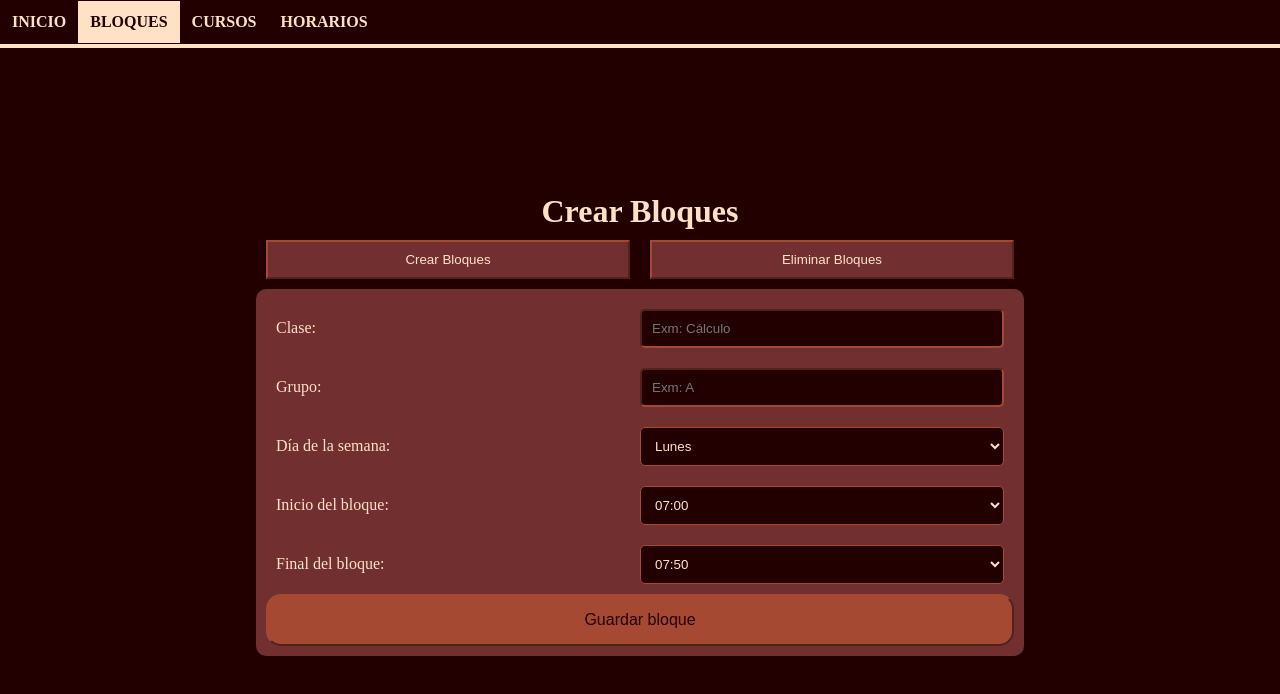
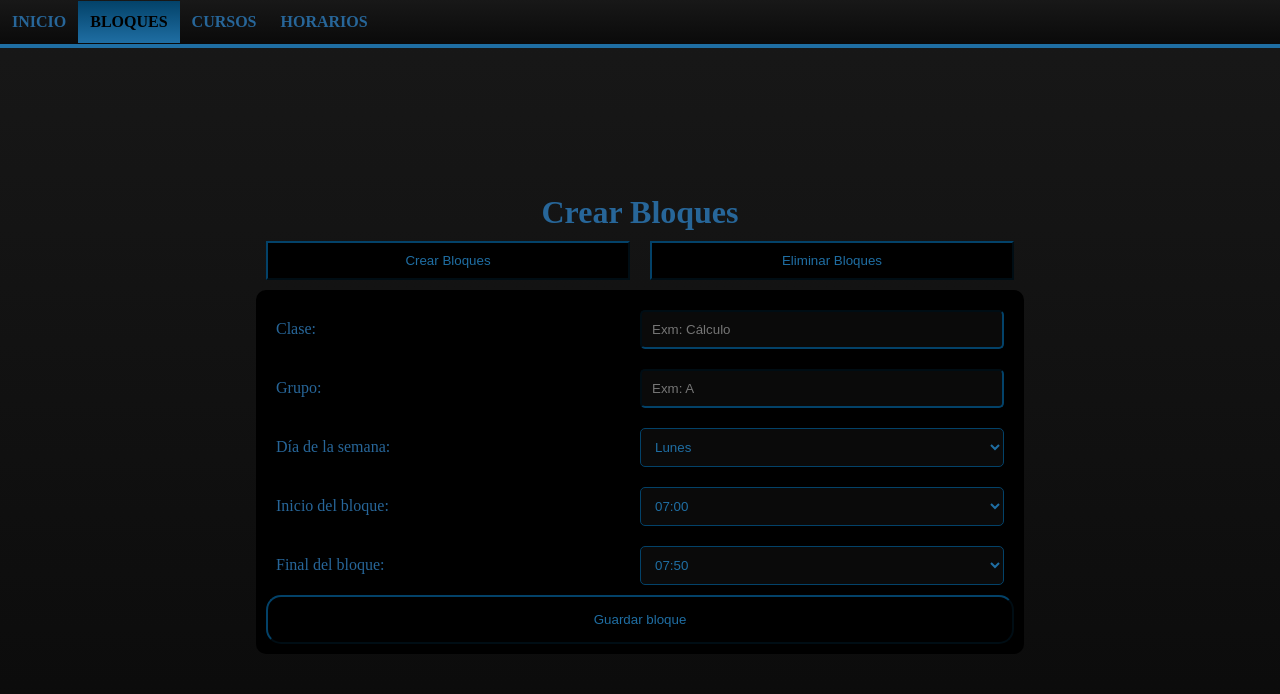
Before and after one commit to JGQH/Schedule-JS, a Next.js app: page /blocks/create in a window 1280 px wide. Shown: the top 694 px of the page. Built offline with nearby package versions, Linux system fonts and the light colour scheme.

Commit message:
Modifies color palette
- Rewrites the entire color palette and how to import them
- Modifies styling of navbar options

```diff
--- a/components/DispSelectors/DispSelectors.module.scss
+++ b/components/DispSelectors/DispSelectors.module.scss
@@ -13,9 +13,9 @@
 
     .checkerClass {
         padding: 10px;
-        border: 1px solid $color_2;
+        border: 1px solid getBlue(2);
         border-radius: 10px;
-        background-color: $color_1;
+        background-color: getDark(0);
     }
 
     .checkerGroups {
--- a/components/Navbar/Navbar.module.scss
+++ b/components/Navbar/Navbar.module.scss
@@ -5,7 +5,7 @@
     $paddingSpace: .75rem;
     position: fixed;
     overflow-x: auto;
-    background-color: $color_0;
+    background: linear-gradient(0, getDark(1) 0%, getDark(3) 100%);
 
     width: 100%;
     height: (2 * $paddingSpace) + $bottomLine + 1.24rem;
@@ -13,15 +13,21 @@
     display: flex;
     flex-direction: row;
     align-items: center;
-    border-bottom: $bottomLine solid $color_5;
+    border-bottom: $bottomLine solid getBlue(3);
 
-    .navOption {
+    .navOption, .navSelected {
         cursor: pointer;
         padding: $paddingSpace;
+        transition: all .25s;
+    }
 
-        &.navSelected {
-            color: $color_0;
-            background-color: $color_5;
-        }
+    .navOption:hover {
+        color: getBlue(0);
+        background: getDark(3);
+    }
+
+    .navSelected {
+        color: getDark(0);
+        background: linear-gradient(0, getBlue(3) 0%, getBlue(0) 100%);
     }
 }
--- a/components/Navbar/Selector.jsx
+++ b/components/Navbar/Selector.jsx
@@ -2,7 +2,7 @@ import styles from './Navbar.module.scss'
 
 const Selector = ({ text, onClick, selected }) => {
     return (
-        <div className={`${styles.navOption} ${selected && styles.navSelected}`} onClick={() => onClick && onClick()}>
+        <div className={selected ? styles.navSelected : styles.navOption} onClick={() => onClick && onClick()}>
             <h4>{text.toUpperCase()}</h4>
         </div>
     );
--- a/components/Svgs/SvgClass.module.scss
+++ b/components/Svgs/SvgClass.module.scss
@@ -2,14 +2,14 @@
 
 .svgClass {
     path {
-        stroke: $color_5;
+        stroke: getBlue(3);
     }
 
     text {
-        fill: $color_5;
+        fill: getBlue(2);
     }
 
     .svgBlock {
-        fill: $color_2;
+        fill: getBlue(2);
     }
 }
--- a/components/Svgs/SvgSchedule.module.scss
+++ b/components/Svgs/SvgSchedule.module.scss
@@ -21,12 +21,16 @@
 
     .svgGraph {
         grid-area: schedule;
+        path {
+            fill: #CCC
+        }
     }
 
     .svgArrow {
         &Prev, &Next {
             @include styles_clicker;
             padding: 1rem;
+            border: 1px solid getBlue(3);
             border-radius: 1rem;
 
             aspect-ratio: 1;
--- a/pages/blocks/create/Blocks.module.scss
+++ b/pages/blocks/create/Blocks.module.scss
@@ -2,7 +2,7 @@
 
 .blocksContainer {
     .blocksForm {
-        background-color: $color_1;
+        background-color: getDark(0);
         border-radius: 10px;
         padding: 10px;
 
@@ -16,10 +16,10 @@
             }
 
             input, select{
-                background-color: $color_0;
-                border-color: $color_2;
+                background-color: getDark(1);
+                border-color: getBlue(0);
 
-                color: $color_5;
+                color: getBlue(3);
                 border-radius: 5px;
                 width: 100%;
                 padding: 10px;
@@ -28,17 +28,7 @@
 
         .blocksSubmit {
             border-radius: 15px;
-            border-color: $color_2;
-            background-color: $color_2;
-            color: $color_0;
-            transition: all .25s ease;
-            font-size: medium;
-
-            &:hover {
-                cursor: pointer;
-                background-color: $color_0;
-                color: $color_2;
-            }
+            @include styles_clicker;
 
             width: 100%;
             padding: 15px;
--- a/pages/blocks/delete/Blocks.module.scss
+++ b/pages/blocks/delete/Blocks.module.scss
@@ -10,7 +10,7 @@
 
         .classHolder {
             h1 {
-                background-color: $color_1;
+                background-color: getDark(0);
                 padding: 10px;
             }
 
@@ -26,10 +26,12 @@
 
                 .blockHolder {
                     padding: 5px;
+                    transition: all .25s;
 
                     &:hover {
                         cursor: pointer;
-                        background-color: $color_1;
+                        background-color: getDark(1);
+                        box-shadow: 0 0 .25rem .25rem getDark(1);
                     }
                 }
             }
--- a/styles/_utilities.scss
+++ b/styles/_utilities.scss
@@ -1,10 +1,22 @@
-/* Palette "CP_RUST-5", taken from "https://lospec.com/palette-list/cp_rust-5" */
-$color_0: #230000;
-$color_1: #712f30;
-$color_2: #a54932;
-$color_3: #e18866;
-$color_4: #f0bb9c;
-$color_5: #ffe2c6;
+@use 'sass:list';
+
+$dark_tones: #000000, #0A0A0A, #131313, #181818, #1F1F1F;
+$green_tones: #034269, #1C5E85, #276699, #1F6EA3, #247EB4;
+
+@function getColor($list, $i){
+    @if($i >= 0) {
+        $i: $i + 1;
+    }
+    @return list.nth($list, $i);
+}
+
+@function getDark($i) {
+    @return getColor($dark_tones, $i);
+}
+
+@function getBlue($i) {
+    @return getColor($green_tones, $i);
+}
 
 @mixin small {
     @media only screen and (min-width: 600px){
@@ -25,14 +37,15 @@ $color_5: #ffe2c6;
 }
 
 @mixin styles_clicker {
-    color: $color_5;
-    border-color: $color_2;
-    background-color: $color_1;
+    color: getBlue(3);
+    border-color: getBlue(0);
+    background-color: getDark(0);
+    transition: all .25s;
 
     &:hover {
         @content;
         cursor: pointer;
-        border-color: $color_1;
-        background-color: $color_2;
+        border-color: getBlue(3);
+        background-color: getDark(3);
     }
 }
--- a/styles/globals.scss
+++ b/styles/globals.scss
@@ -7,12 +7,12 @@
 }
 
 body {
-    color: $color_5;
-    background-color: $color_0;
+    color: getBlue(2);
+    background: linear-gradient(0, getDark(1) 0%, getDark(3) 100%);
 
     #__next {
         width: 100vw;
-        height: 100vh;
+        min-height: 100vh;
 
         display: grid;
         & > div:last-child {
```
Also changed, not shown: styles/Landpage.module.scss (+8 -0 lines).
